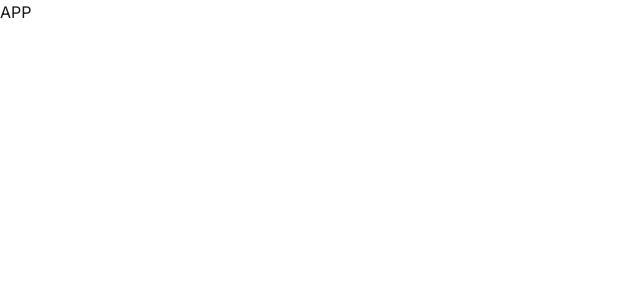
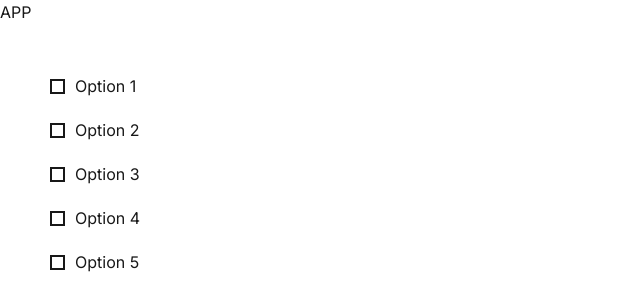
Before and after one commit to webstore-teamchallenge/frontend, a React (Vite) app: page / in a window 1280 px wide. Shown: the top 308 px of the page, without its empty margins (0-640 px from the left). Built offline with nearby package versions, Linux system fonts and the light colour scheme.

Commit message:
create checkbox with useState

```diff
--- a/src/App.tsx
+++ b/src/App.tsx
@@ -1,5 +1,20 @@
+import Checkbox from './components/Checkbox/Checkbox';
+
 function App() {
-  return <>APP</>;
+  const checkboxProps = [
+    { label: 'Option 1', value: 'option1' },
+    { label: 'Option 2', value: 'option2' },
+    { label: 'Option 3', value: 'option3' },
+    { label: 'Option 4', value: 'option4' },
+    { label: 'Option 5', value: 'option5' },
+  ];
+
+  return (
+    <>
+      APP
+      <Checkbox props={checkboxProps}></Checkbox>
+    </>
+  );
 }
 
 export default App;
--- /dev/null
+++ b/src/components/Checkbox/Checkbox.module.scss
@@ -0,0 +1,43 @@
+@import '../../scss/utils';
+
+.container {
+  display: flex;
+  flex-direction: column;
+  row-gap: 20px;
+  padding: 50px;
+}
+.checkboxLabel {
+  display: flex;
+  width: fit-content;
+  align-items: center;
+  &:hover {
+    .customCheckbox {
+      border-color: $main-color;
+    }
+  }
+}
+.checkbox {
+  display: none;
+}
+.icon {
+  display: none;
+  color: $white-color;
+}
+.customCheckbox {
+  display: flex;
+  align-items: center;
+  justify-content: center;
+  margin-right: 10px;
+  width: 15px;
+  height: 15px;
+  border: 2px solid $black-color;
+}
+
+.checkedCustomCheckbox {
+  background-color: $main-color;
+  border-color: $main-color;
+
+  .icon {
+    display: inline-block;
+  }
+}
--- /dev/null
+++ b/src/components/Checkbox/Checkbox.tsx
@@ -0,0 +1,47 @@
+import { useState } from 'react';
+import Icon from '../Icon/Icon';
+import cn from 'classnames';
+
+import styles from './Checkbox.module.scss';
+
+type CheckboxProps = {
+  label: string;
+  value: string;
+};
+
+type CheckboxGroupProps = {
+  props: CheckboxProps[];
+};
+
+export default function Checkbox({ props }: CheckboxGroupProps) {
+  const [checkedValues, setCheckedValues] = useState<string[]>([]);
+
+  const handleChange = (value: string) => {
+    setCheckedValues((prev) =>
+      prev.includes(value) ? prev.filter((item) => item !== value) : [...prev, value],
+    );
+  };
+
+  return (
+    <div className={styles.container}>
+      {props.map((element) => (
+        <label key={element.value} className={styles.checkboxLabel}>
+          <input
+            type="checkbox"
+            value={element.value}
+            className={styles.checkbox}
+            onChange={() => handleChange(element.value)}
+          />
+          <span
+            className={cn(styles.customCheckbox, {
+              [styles.checkedCustomCheckbox]: checkedValues.includes(element.value),
+            })}
+          >
+            <Icon icon="checkmark" className={styles.icon} />
+          </span>
+          {element.label}
+        </label>
+      ))}
+    </div>
+  );
+}
```
Also changed, not shown: public/svg/sprites.svg.
